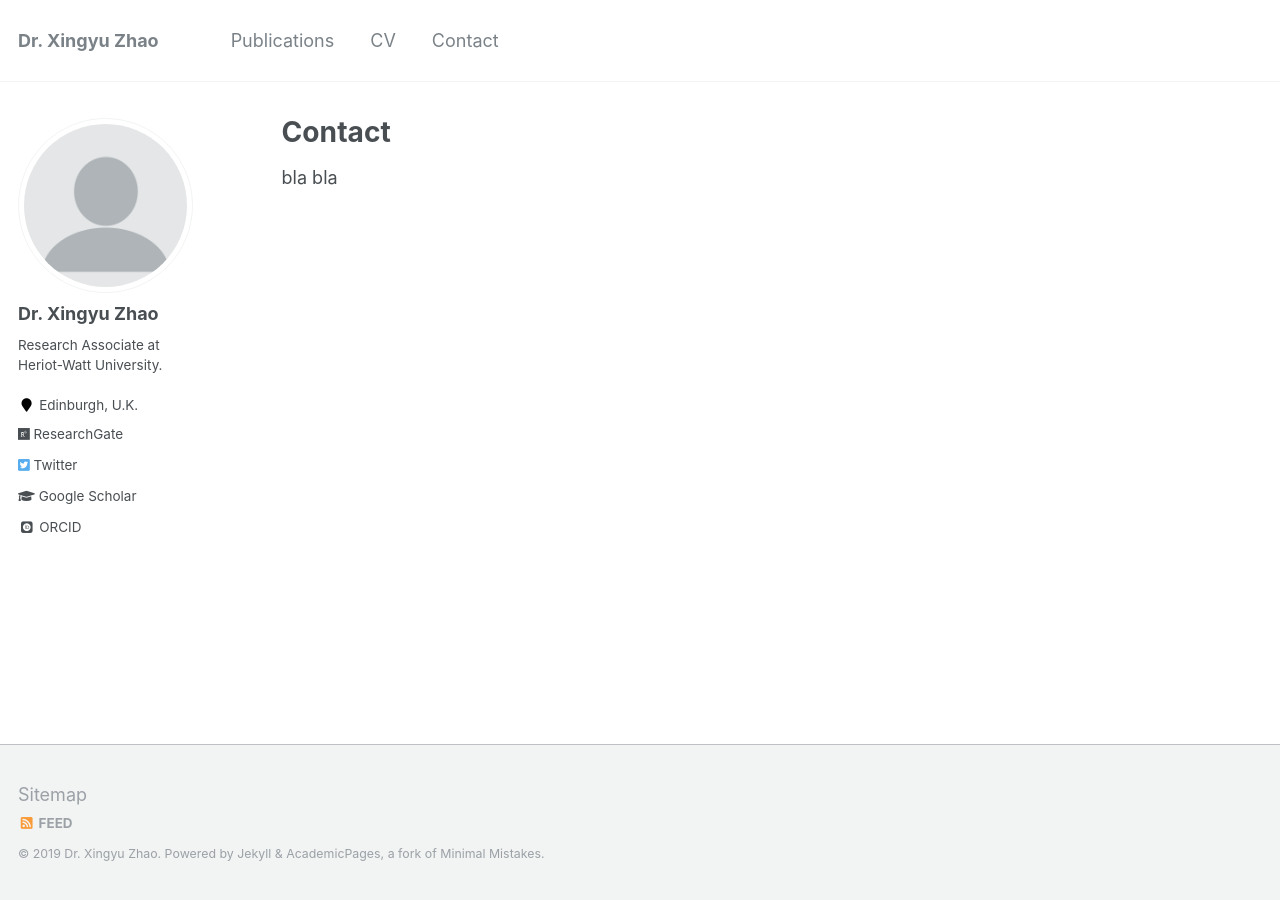
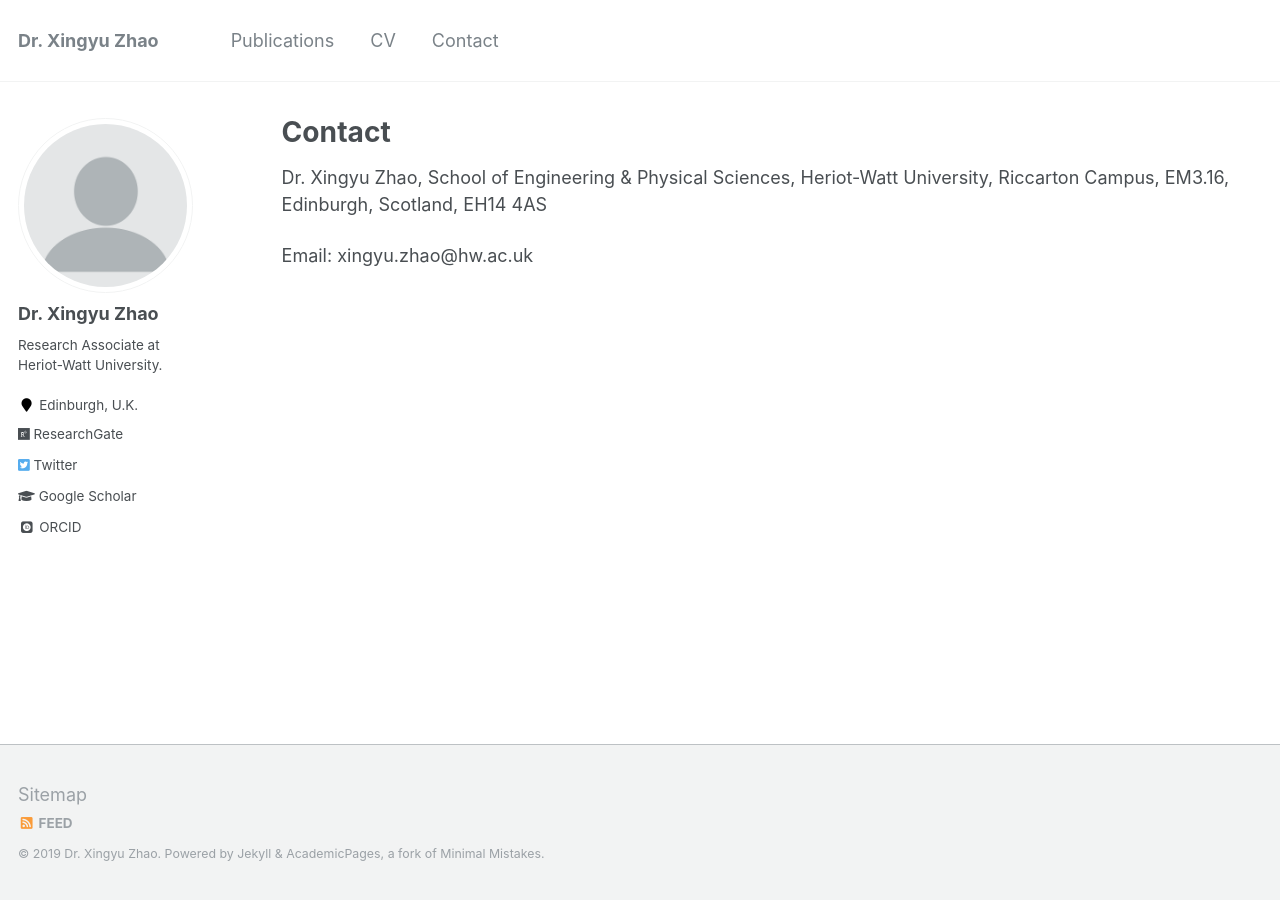
Before and after one commit to x-y-zhao/x-y-zhao.github.io, a Jekyll site: the page built from _pages/contact.md, in a window 1280 px wide. Built offline with Jekyll 4.4.1, drawn with Linux system fonts in a browser that asks for light colours; some web fonts are replaced.

Commit message:
Update contact.md

```diff
--- a/_pages/contact.md
+++ b/_pages/contact.md
@@ -9,4 +9,10 @@ redirect_from:
 
 {% include base_path %}
 
-bla bla
+Dr. Xingyu Zhao,
+School of Engineering & Physical Sciences,
+Heriot-Watt University,
+Riccarton Campus, EM3.16,
+Edinburgh, Scotland, EH14 4AS
+
+Email: xingyu.zhao@hw.ac.uk
```
